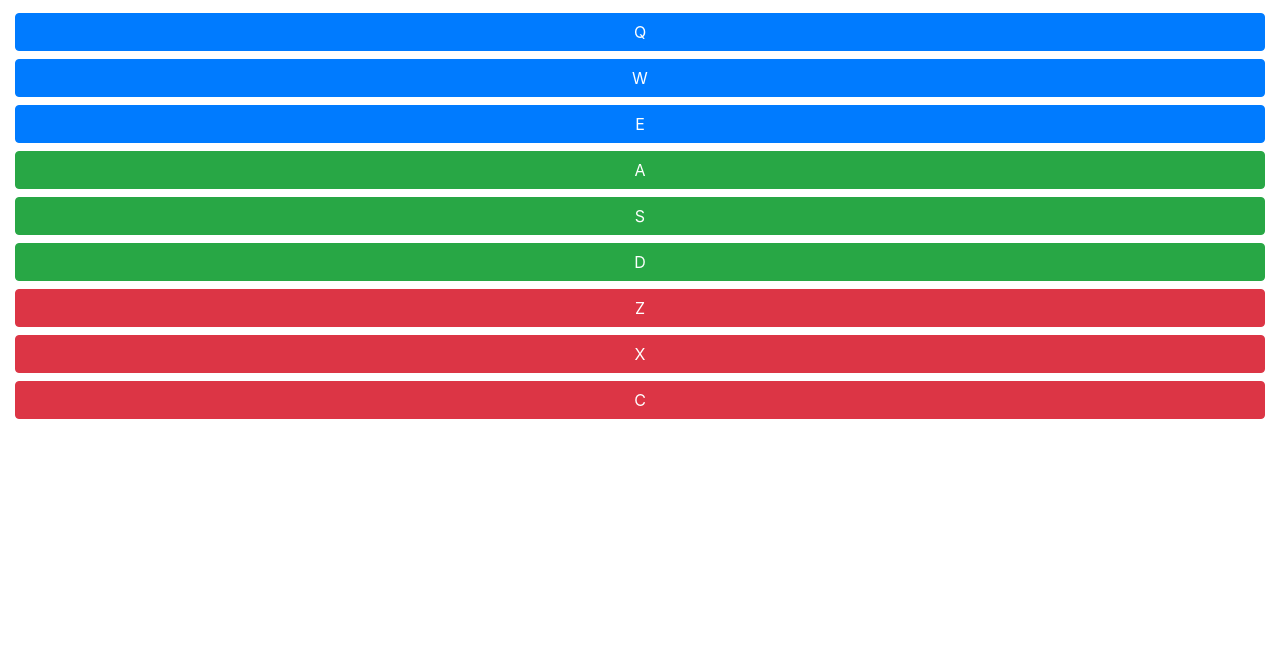
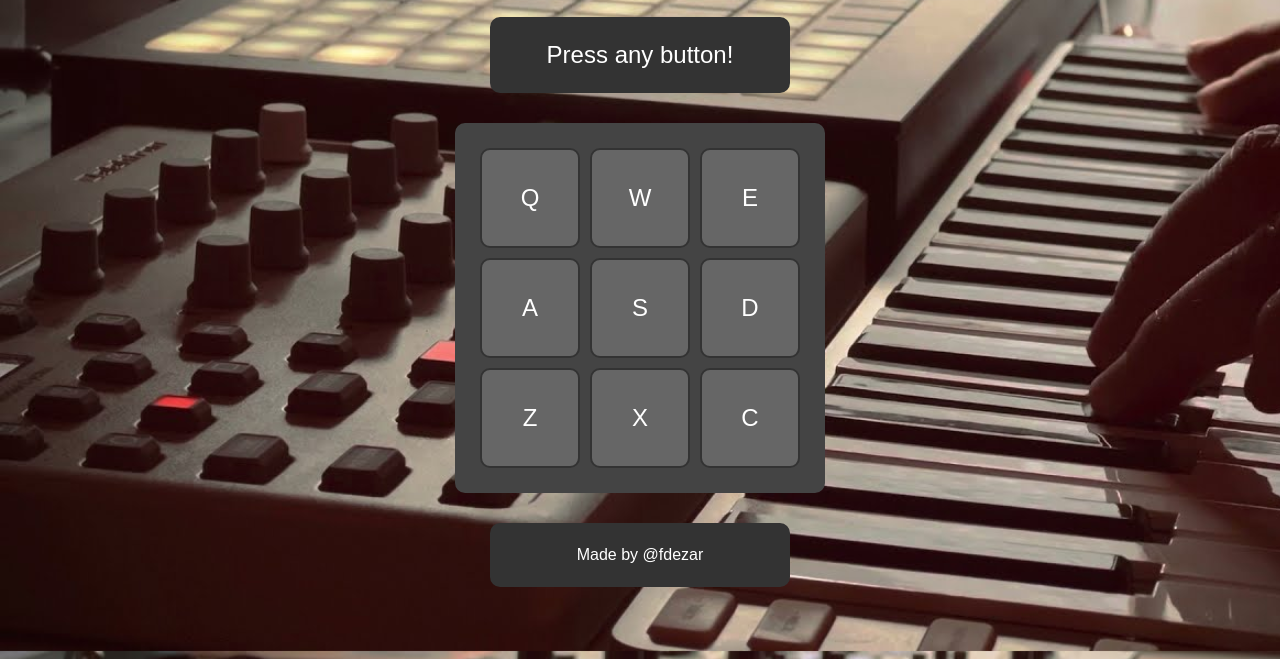
Before and after one commit to fdezar/drum-machine, a plain HTML site: page index.html in a window 1280 px wide. Shown: the part 141-800 px from the top of the page. Drawn offline with nearby package versions, Linux system fonts and the light colour scheme.

Commit message:
drum machine styled

```diff
--- a/index.html
+++ b/index.html
@@ -1,144 +1,195 @@
 <!DOCTYPE html>
 <html lang="en">
 <head>
-    <!-- meta tags -->
     <meta charset="UTF-8">
     <meta http-equiv="X-UA-Compatible" content="IE=edge">
     <meta name="viewport" content="width=device-width, initial-scale=1.0">
+    <link rel="stylesheet" href="https://cdn.jsdelivr.net/npm/bootstrap@4.3.1/dist/css/bootstrap.min.css" integrity="sha384-ggOyR0iXCbMQv3Xipma34MD+dH/1fQ784/j6cY/iJTQUOhcWr7x9JvoRxT2MZw1T" crossorigin="anonymous">
+    <title>Drum Machine</title>
+    <style>
+        body {
+            background-color: #222;
+            background-image: url('/images/real-drum-machine.jpg');
+            background-size: 110%;
+            color: white;
+            font-family: Arial, sans-serif;
+        }
 
-    <!-- bootstrap -->
-    <link rel="stylesheet" href="https://cdn.jsdelivr.net/npm/bootstrap@4.3.1/dist/css/bootstrap.min.css" integrity="sha384-ggOyR0iXCbMQv3Xipma34MD+dH/1fQ784/j6cY/iJTQUOhcWr7x9JvoRxT2MZw1T" crossorigin="anonymous">
+        .container {
+            margin-top: 70px;
+            text-align: center;
+        }
 
-    <!-- title -->
-    <title>Drum Machine</title>
+        h1 {
+            font-size: 2.5rem;
+            margin-bottom: 40px;
+            color: white;
+            text-shadow: 8px 8px 12px black;
+        }
+
+        #display {
+            background-color: #333;
+            padding: 20px;
+            border-radius: 10px;
+            margin-bottom: 40px;
+            font-size: 1.5rem;
+            width: 300px;
+            margin: 0 auto;
+        }
+
+        audio {
+            display: none;
+        }
+
+        .row {
+            display: flex;
+            justify-content: center;
+            margin-bottom: 10px;
+        }
+
+        .row:not(:last-child) {
+            margin-bottom: 20px;
+        }
+
+        .drum-machine {
+            background-color: #444;
+            padding: 20px;
+            border-radius: 10px;
+            margin: 30px auto 30px;
+            width: 370px;
+            display: flex;
+            flex-wrap: wrap;
+            justify-content: center;
+        }
+
+        .pad-group {
+            display: flex;
+            flex-wrap: wrap;
+            justify-content: center;
+        }
+
+        .drum-pad {
+            width: 100px;
+            height: 100px;
+            background-color: #666;
+            border: 2px solid #333;
+            border-radius: 10px;
+            margin: 5px;
+            cursor: pointer;
+            display: flex;
+            justify-content: center;
+            align-items: center;
+            font-size: 1.5rem;
+        }
+
+        .drum-pad:hover {
+            background-color: #777;
+            border-color: #000;
+        }
+
+        #footer {
+            margin-top: 50px;
+            background-color: #333;
+            padding: 20px;
+            border-radius: 10px;
+            width: 300px;
+            margin: 0 auto;
+        }
+
+        #footer a {
+            color: white;
+            text-decoration: none;
+        }
+    </style>
+</head>
+<body>
+    <div class="container">
+        <h1 style="color: white; text-shadow: 2px 2px 4px black;">Drum Machine</h1>
+        <div id="display">
+            Press any button!
+        </div>
+        <div class="drum-machine" id="drum-machine">
+            <div class="drum-pad btn btn-dark" id="drum-pad-1" onclick="drumPlay('Q')">Q
+                <audio class="clip" id="Q" src="https://s3.amazonaws.com/freecodecamp/drums/Heater-1.mp3"></audio>
+            </div>
+            <div class="drum-pad btn btn-dark" id="drum-pad-2" onclick="drumPlay('W')">W
+                <audio class="clip" id="W" src="https://s3.amazonaws.com/freecodecamp/drums/Heater-2.mp3"></audio>
+            </div>
+            <div class="drum-pad btn btn-dark" id="drum-pad-3" onclick="drumPlay('E')">E
+                <audio class="clip" id="E" src="https://s3.amazonaws.com/freecodecamp/drums/Heater-3.mp3"></audio>
+            </div>
+            <div class="drum-pad btn btn-dark" id="drum-pad-4" onclick="drumPlay('A')">A
+                <audio class="clip" id="A" src="https://s3.amazonaws.com/freecodecamp/drums/Heater-4_1.mp3"></audio>
+            </div>
+            <div class="drum-pad btn btn-dark" id="drum-pad-5" onclick="drumPlay('S')">S
+                <audio class="clip" id="S" src="https://s3.amazonaws.com/freecodecamp/drums/Heater-6.mp3"></audio>
+            </div>
+            <div class="drum-pad btn btn-dark" id="drum-pad-6" onclick="drumPlay('D')">D
+                <audio class="clip" id="D" src="https://s3.amazonaws.com/freecodecamp/drums/Dsc_Oh.mp3"></audio>
+            </div>
+            <div class="drum-pad btn btn-dark" id="drum-pad-7" onclick="drumPlay('Z')">Z
+                <audio class="clip" id="Z" src="https://s3.amazonaws.com/freecodecamp/drums/Kick_n_Hat.mp3"></audio>
+            </div>
+            <div class="drum-pad btn btn-dark" id="drum-pad-8" onclick="drumPlay('X')">X
+                <audio class="clip" id="X" src="https://s3.amazonaws.com/freecodecamp/drums/RP4_KICK_1.mp3"></audio>
+            </div>
+            <div class="drum-pad btn btn-dark" id="drum-pad-9" onclick="drumPlay('C')">C
+                <audio class="clip" id="C" src="https://s3.amazonaws.com/freecodecamp/drums/Cev_H2.mp3"></audio>
+            </div>
+        </div>
+        <div id="footer">
+            Made by <a href="https://github.com/fdezar/drum-machine">@fdezar</a>
+        </div>
+    </div>
 
     <script>
         let drumPlay = (buttonId) => {
+            let display = document.getElementById('display');
+            let soundName = '';
 
-                if (buttonId === "q" || buttonId === "Q") {
-                    document.getElementById('display').innerHTML = 'Heater 1';
-                } else if (buttonId === "w" || buttonId === "W") {
-                    document.getElementById('display').innerHTML = 'Heater 2';
-                } else if (buttonId === "e" || buttonId === "E") {
-                    document.getElementById('display').innerHTML = 'Heater 3';
-                } else if (buttonId === "a" || buttonId === "A") {
-                    document.getElementById('display').innerHTML = 'Heater 4';
-                } else if (buttonId === "s" || buttonId === "S") {
-                    document.getElementById('display').innerHTML = 'Clap';
-                } else if (buttonId === "d" || buttonId === "D") {
-                    document.getElementById('display').innerHTML = 'Open HH';
-                } else if (buttonId === "z" || buttonId === "Z") {
-                    document.getElementById('display').innerHTML = 'Kick N Hat';
-                } else if (buttonId === "x" || buttonId === "X") {
-                    document.getElementById('display').innerHTML = 'Kick';
-                } else if (buttonId === "c" || buttonId === "C") {
-                    document.getElementById('display').innerHTML = 'Closed HH';
-                }
+            switch (buttonId) {
+                case 'Q':
+                    soundName = 'Heater 1';
+                    break;
+                case 'W':
+                    soundName = 'Heater 2';
+                    break;
+                case 'E':
+                    soundName = 'Heater 3';
+                    break;
+                case 'A':
+                    soundName = 'Heater 4';
+                    break;
+                case 'S':
+                    soundName = 'Clap';
+                    break;
+                case 'D':
+                    soundName = 'Open HH';
+                    break;
+                case 'Z':
+                    soundName = 'Kick N Hat';
+                    break;
+                case 'X':
+                    soundName = 'Kick';
+                    break;
+                case 'C':
+                    soundName = 'Closed HH';
+                    break;
+                default:
+                    soundName = '';
+            }
 
+            display.innerHTML = soundName;
 
             let audioPlay = document.getElementById(buttonId);
             audioPlay.play();
         }
 
         window.document.onkeydown = event => {
-                if (event.key === "q" || event.key === "Q") {
-                    drumPlay("Q");
-                } else if (event.key === "w" || event.key === "W") {
-                    drumPlay("W");
-                } else if (event.key === "e" || event.key === "E") {
-                    drumPlay("E");
-                } else if (event.key === "a" || event.key === "A") {
-                    drumPlay("A");
-                } else if (event.key === "s" || event.key === "S") {
-                    drumPlay("S");
-                } else if (event.key === "d" || event.key === "D") {
-                    drumPlay("D");
-                } else if (event.key === "z" || event.key === "Z") {
-                    drumPlay("Z");
-                } else if (event.key === "x" || event.key === "X") {
-                    drumPlay("X");
-                } else if (event.key === "c" || event.key === "C") {
-                    drumPlay("C");
-                }
-            }
-
+            let key = event.key.toUpperCase();
+            drumPlay(key);
+        }
     </script>
-</head>
-<body>
-    <div class="container-fluid" id="drum-machine">
-        <h1 class="text-center btn-primary">Drum Machine</h1>
-        <div class="py-4 my-3 card">
-            <div class="text-center" id="display">
-                Coming Soon!
-            </div>
-        </div>
-        <button class="drum-pad btn btn-block btn-primary"
-                id="heater-1" onclick="drumPlay('Q')">
-                Q
-                <audio class="clip" id="Q"
-                src="https://s3.amazonaws.com/freecodecamp/drums/Heater-1.mp3">
-                </audio>
-        </button>
-        <button class="drum-pad btn btn-block btn-primary"
-                id="heater-2" onclick="drumPlay('W')">
-                W
-                <audio class="clip" id="W"
-                src="https://s3.amazonaws.com/freecodecamp/drums/Heater-2.mp3">
-                </audio>
-        </button>
-        <button class="drum-pad btn btn-block btn-primary"
-                id="heater-3" onclick="drumPlay('E')">
-                E
-                <audio class="clip" id="E"
-                src="https://s3.amazonaws.com/freecodecamp/drums/Heater-3.mp3">
-                </audio>
-        </button>
-        <button class="drum-pad btn btn-block btn-success"
-                id="heater-4" onclick="drumPlay('A')">
-                A
-                <audio class="clip" id="A"
-                src="https://s3.amazonaws.com/freecodecamp/drums/Heater-4_1.mp3">
-                </audio>
-        </button>
-        <button class="drum-pad btn btn-block btn-success"
-                id="clap" onclick="drumPlay('S')">
-                S
-                <audio class="clip" id="S"
-                src="https://s3.amazonaws.com/freecodecamp/drums/Heater-6.mp3">
-                </audio>
-        </button>
-        <button class="drum-pad btn btn-block btn-success"
-                id="open-hh" onclick="drumPlay('D')">
-                D
-                <audio class="clip" id="D"
-                src="https://s3.amazonaws.com/freecodecamp/drums/Dsc_Oh.mp3">
-                </audio>
-        </button>
-        <button class="drum-pad btn btn-block btn-danger"
-                id="kick-n-hat" onclick="drumPlay('Z')">
-                Z
-                <audio class="clip" id="Z"
-                src="https://s3.amazonaws.com/freecodecamp/drums/Kick_n_Hat.mp3">
-                </audio>
-        </button>
-        <button class="drum-pad btn btn-block btn-danger"
-                id="kick" onclick="drumPlay('X')">
-                X
-                <audio class="clip" id="X"
-                src="https://s3.amazonaws.com/freecodecamp/drums/RP4_KICK_1.mp3">
-                </audio>
-        </button>
-        <button class="drum-pad btn btn-block btn-danger"
-                id="closed-hh" onclick="drumPlay('C')">
-                C
-                <audio class="clip" id="C"
-                src="https://s3.amazonaws.com/freecodecamp/drums/Cev_H2.mp3">
-                </audio>
-        </button>
-    </div>
-
-    <!-- freeCodeCamp, jquery, popper, BootstrapJs-->
-
     <script src="https://cdn.freecodecamp.org/testable-projects-fcc/v1/bundle.js"></script>
     <script src="https://code.jquery.com/jquery-3.3.1.slim.min.js" integrity="sha384-q8i/X+965DzO0rT7abK41JStQIAqVgRVzpbzo5smXKp4YfRvH+8abtTE1Pi6jizo" crossorigin="anonymous"></script>
     <script src="https://cdn.jsdelivr.net/npm/popper.js@1.14.7/dist/umd/popper.min.js" integrity="sha384-UO2eT0CpHqdSJQ6hJty5KVphtPhzWj9WO1clHTMGa3JDZwrnQq4sF86dIHNDz0W1" crossorigin="anonymous"></script>
```
Also changed, not shown: index3.html (added, +147 -0 lines), images/real-drum-machine.jpg (added).
